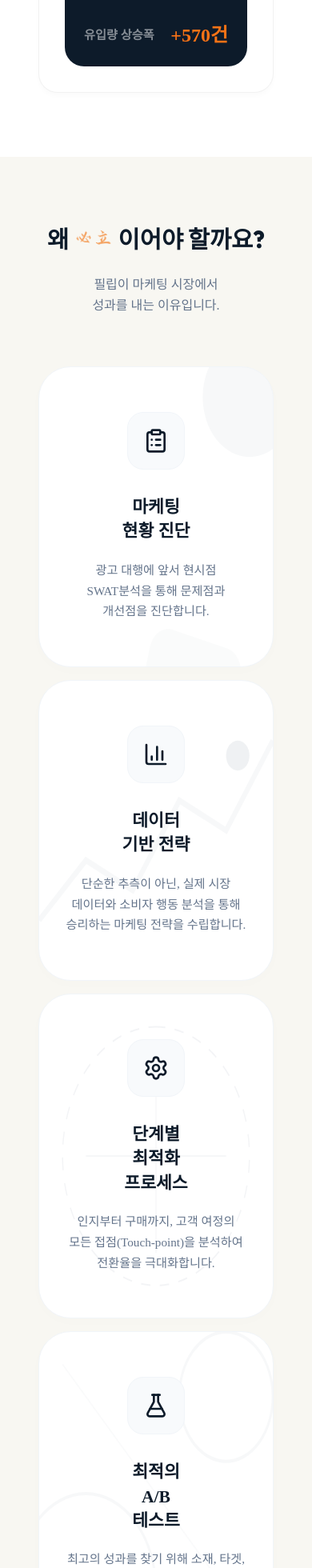
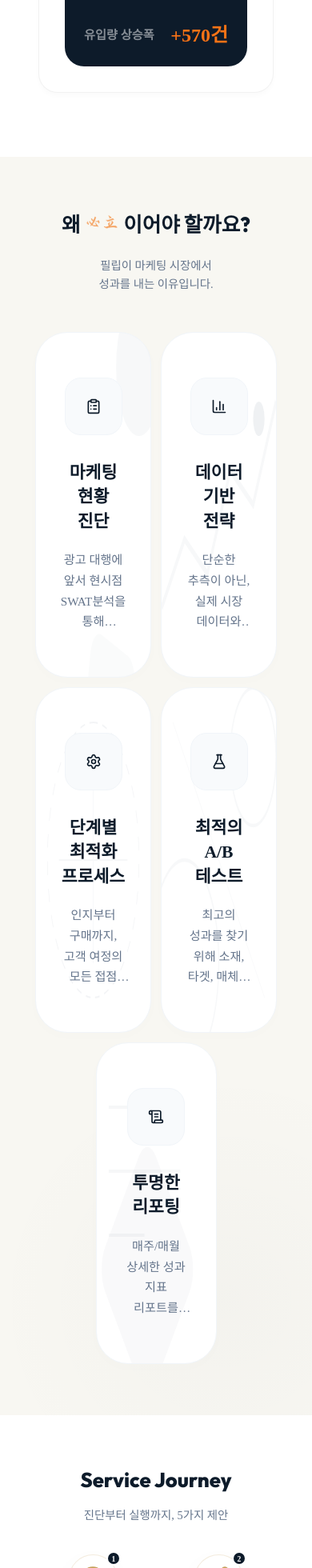
Before and after one commit to philipcommunication/philip-homepage-2026, a Next.js app: page / in a window 390 px wide. Shown: the part 7848-9808 px from the top of the page at 80% size. Built offline with nearby package versions, Linux system fonts and the light colour scheme.

Commit message:
size fix(m)

```diff
--- a/src/components/sections/ServiceJourney.module.css
+++ b/src/components/sections/ServiceJourney.module.css
@@ -149,50 +149,69 @@
 
 @media (max-width: 768px) {
     .serviceJourney {
-        padding: 5rem 0;
+        padding: 4rem 0;
     }
 
     .header {
-        margin-bottom: 3rem;
+        margin-bottom: 2.5rem;
     }
 
     .title {
-        font-size: 1.85rem;
+        font-size: 1.6rem;
     }
 
     .desc {
-        font-size: 1rem;
+        font-size: 0.9rem;
     }
 
     .timelineContainer {
-        margin-top: 3rem;
-        padding: 0 1rem;
+        margin-top: 2rem;
+        padding: 0 0.75rem;
     }
 
     .stepsWrapper {
-        gap: 2rem;
+        display: grid;
+        grid-template-columns: repeat(2, 1fr);
+        gap: 1.5rem 0.75rem;
+    }
+
+    /* Last item flow */
+    .stepsWrapper>div:last-child {
+        grid-column: span 2;
+        max-width: 50%;
+        margin: 0 auto;
     }
 
     .iconCircle {
-        width: 4.5rem;
-        height: 4.5rem;
-        margin-bottom: 1.25rem;
+        width: 3.8rem;
+        height: 3.8rem;
+        margin-bottom: 0.75rem;
     }
 
     .stepBadge {
-        width: 20px;
-        height: 20px;
+        width: 18px;
+        height: 18px;
+        font-size: 0.6rem;
+    }
+
+    .stepNumber {
         font-size: 0.65rem;
+        margin-bottom: 0.25rem;
     }
 
     .stepTitle {
-        font-size: 1.15rem;
-        margin-bottom: 0.5rem;
+        font-size: 0.95rem;
+        margin-bottom: 0.4rem;
+        word-break: keep-all;
     }
 
     .stepDesc {
-        font-size: 0.9rem;
+        font-size: 0.75rem;
         max-width: 100%;
-        line-height: 1.5;
+        line-height: 1.4;
+        display: -webkit-box;
+        -webkit-line-clamp: 3;
+        -webkit-box-orient: vertical;
+        overflow: hidden;
     }
 }
--- a/src/components/sections/ServiceTypes.module.css
+++ b/src/components/sections/ServiceTypes.module.css
@@ -35,71 +35,65 @@
 
 @media (max-width: 768px) {
     .serviceTypes {
-        padding: 5rem 0;
+        padding: 4rem 0;
     }
 
     .header {
-        margin-bottom: 3.5rem;
+        margin-bottom: 2.5rem;
     }
 
     .sectionTitle {
-        font-size: 1.85rem;
+        font-size: 1.6rem;
     }
 
     .sectionDesc {
-        font-size: 0.95rem;
+        font-size: 0.9rem;
     }
 
     .grid {
-        grid-template-columns: 1fr;
-        padding: 0 1rem;
-        gap: 1rem;
+        grid-template-columns: repeat(2, 1fr);
+        padding: 0 0.75rem;
+        gap: 0.75rem;
     }
 
     .card {
-        padding: 2.25rem 1.5rem;
+        padding: 1.5rem 0.75rem;
+        border-radius: 1.25rem;
     }
 
     .cardNumber {
-        font-size: 2.25rem;
+        font-size: 1.8rem;
+        margin-bottom: 0.25rem;
     }
 
     .cardTitle {
-        font-size: 1.35rem;
-        margin-bottom: 1.5rem;
+        font-size: 0.95rem;
+        margin-bottom: 1rem;
+        word-break: keep-all;
+    }
+
+    .problemBox {
+        margin-bottom: 0.75rem;
+        padding-left: 0.5rem;
     }
 
     .problemText {
-        white-space: normal;
-        font-size: 0.95rem;
-        line-height: 1.5;
+        font-size: 0.75rem;
+        line-height: 1.4;
+    }
+
+    .divider {
+        margin-bottom: 0.75rem;
     }
 
     .solutionText {
-        font-size: 1.1rem;
+        font-size: 0.85rem;
+        line-height: 1.4;
     }
 
-    .detailPanel {
-        padding: 2.5rem 1.25rem;
-        border-radius: 1.5rem;
-    }
-
-    .panelInner {
-        gap: 3rem;
-    }
-
-    .introTitle {
-        font-size: 1.35rem;
-        margin-bottom: 1rem;
-    }
-
-    .introDesc {
-        font-size: 0.95rem;
-    }
-
-    .stepItem {
-        padding: 1.5rem;
-        border-radius: 1.25rem;
+    .detailBtn {
+        margin-top: 1.25rem;
+        font-size: 0.75rem;
     }
 }
 
@@ -429,19 +423,66 @@
 
 @media (max-width: 768px) {
     .detailPanel {
-        padding: 2.5rem 1.5rem;
-    }
-
-    .processGrid {
-        grid-template-columns: 1fr;
-        gap: 1rem;
-    }
-
-    .introTitle {
-        font-size: 1.5rem;
+        padding: 2rem 1.25rem;
+        margin: 0.5rem 0 2rem;
+        border-radius: 1.5rem;
     }
 
     .panelInner {
         gap: 3rem;
     }
+
+    .contentWrap {
+        gap: 2.5rem;
+        padding-bottom: 2.5rem;
+    }
+
+    .introTitle {
+        font-size: 1.25rem;
+        padding-left: 1rem;
+        margin-bottom: 1rem;
+    }
+
+    .introDesc {
+        font-size: 0.9rem;
+        line-height: 1.6;
+    }
+
+    .processLabel {
+        font-size: 0.75rem;
+        margin-bottom: 1.5rem;
+    }
+
+    .processGrid {
+        grid-template-columns: 1fr;
+        gap: 0.75rem;
+    }
+
+    .stepItem {
+        padding: 1.5rem;
+        border-radius: 1rem;
+        gap: 0.8rem;
+    }
+
+    .stepIcon {
+        padding: 0.4rem;
+    }
+
+    .stepIcon svg {
+        width: 18px;
+        height: 18px;
+    }
+
+    .stepNum {
+        font-size: 1rem;
+    }
+
+    .stepTitle {
+        font-size: 1rem;
+    }
+
+    .stepDesc {
+        font-size: 0.85rem;
+        line-height: 1.5;
+    }
 }
--- a/src/components/sections/WhyPhilip.module.css
+++ b/src/components/sections/WhyPhilip.module.css
@@ -63,50 +63,74 @@
 
 @media (max-width: 768px) {
     .whyPhilip {
-        padding: 5rem 0;
+        padding: 4rem 0;
     }
 
     .header {
-        margin-bottom: 4rem;
+        margin-bottom: 3rem;
     }
 
     .grid {
-        grid-template-columns: 1fr;
-        gap: 1rem;
-        padding: 0 1rem;
+        grid-template-columns: repeat(2, 1fr);
+        /* 2 columns for better visibility */
+        gap: 0.75rem;
+        padding: 0 0.75rem;
+    }
+
+    /* Make the last odd item span or center? Let's keep it 2 columns and let it naturally flow */
+    /* Or specifically for 5 items, we can make the last one full width or centered */
+    .grid>div:last-child {
+        grid-column: span 2;
+        max-width: 50%;
+        margin: 0 auto;
     }
 
     .sectionTitle {
-        font-size: 1.85rem;
-        gap: 0.5rem;
+        font-size: 1.6rem;
+        gap: 0.4rem;
     }
 
     .titleLogo {
-        height: 2rem;
+        height: 1.8rem;
     }
 
     .sectionDesc {
-        font-size: 1rem;
+        font-size: 0.9rem;
     }
 
     .card {
-        padding: 2.5rem 1.5rem;
-        border-radius: 1.5rem;
+        padding: 1.5rem 0.75rem;
+        /* More compact */
+        border-radius: 1.25rem;
+        min-height: 200px;
     }
 
     .iconWrapper {
-        width: 3.5rem;
-        height: 3.5rem;
-        margin-bottom: 1.5rem;
+        width: 2.8rem;
+        height: 2.8rem;
+        margin-bottom: 1rem;
+        border-radius: 0.75rem;
+    }
+
+    .iconWrapper svg {
+        width: 1.25rem;
+        height: 1.25rem;
     }
 
     .cardTitle {
-        font-size: 1.25rem;
-        margin-bottom: 0.75rem;
+        font-size: 1rem;
+        margin-bottom: 0.5rem;
+        word-break: keep-all;
     }
 
     .cardDesc {
-        font-size: 0.9rem;
+        font-size: 0.75rem;
+        line-height: 1.5;
+        display: -webkit-box;
+        -webkit-line-clamp: 4;
+        -webkit-box-orient: vertical;
+        overflow: hidden;
+        /* Prevent excessive height */
     }
 }
 
```
